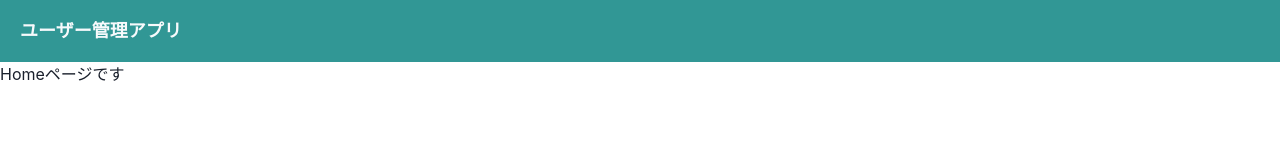
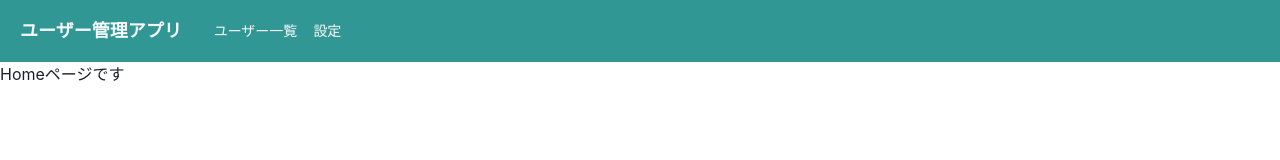
Before and after one commit to baramatsubonzo/react-app, a React (Create React App) app: page /home in a window 1280 px wide. Shown: the top 160 px of the page. Built offline with nearby package versions, Linux system fonts and the light colour scheme.

Commit message:
ヘッダーのレイアウトの修正2

```diff
--- a/src/components/organisms/layout/Header.tsx
+++ b/src/components/organisms/layout/Header.tsx
@@ -1,4 +1,4 @@
-import { Flex, Heading } from "@chakra-ui/layout";
+import { Box, Flex, Heading, Link } from "@chakra-ui/layout";
 import { memo, VFC } from "react";
 
 export const Header: VFC = memo(() => {
@@ -8,12 +8,20 @@ export const Header: VFC = memo(() => {
       bg="teal.500"
       color="gray.50"
       align="center"
-      justify="spave-between"
+      justify="space-between"
       padding={{ base: 3, md: 5 }}
     >
-      <Heading as="h1" fontSize={{ base: "md", md: "lg"}}>
-        ユーザー管理アプリ
-      </Heading>
+      <Flex align="center" as="a" mr={8} _hover={{ cursor: "pointer" }}>
+        <Heading as="h1" fontSize={{ base: "md", md: "lg"}}>
+          ユーザー管理アプリ
+        </Heading>
+      </Flex>
+      <Flex align="center" fontSize="sm" flexGrow={2} display={{ base: "none",  md: "flex"}}>
+        <Box pr={4}>
+          <Link>ユーザー一覧</Link>
+        </Box>
+        <Link>設定</Link>
+      </Flex>
     </Flex>
   )
 });
```
